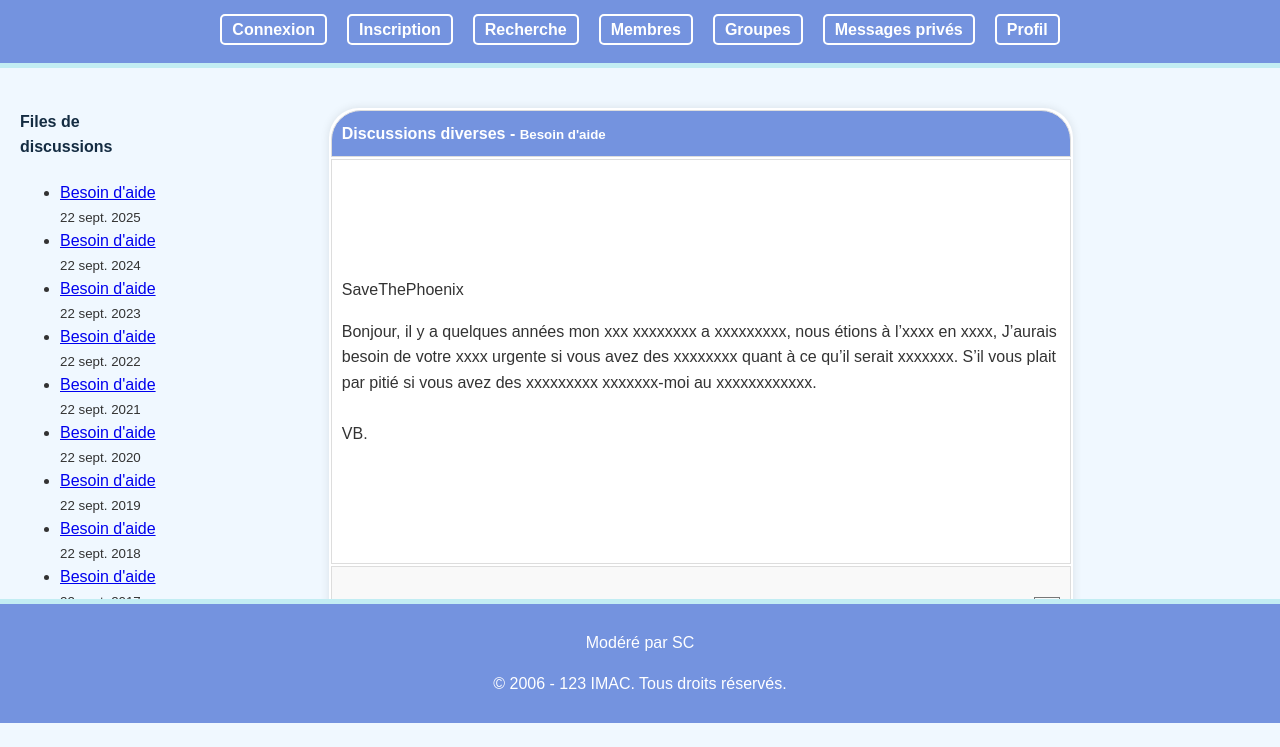
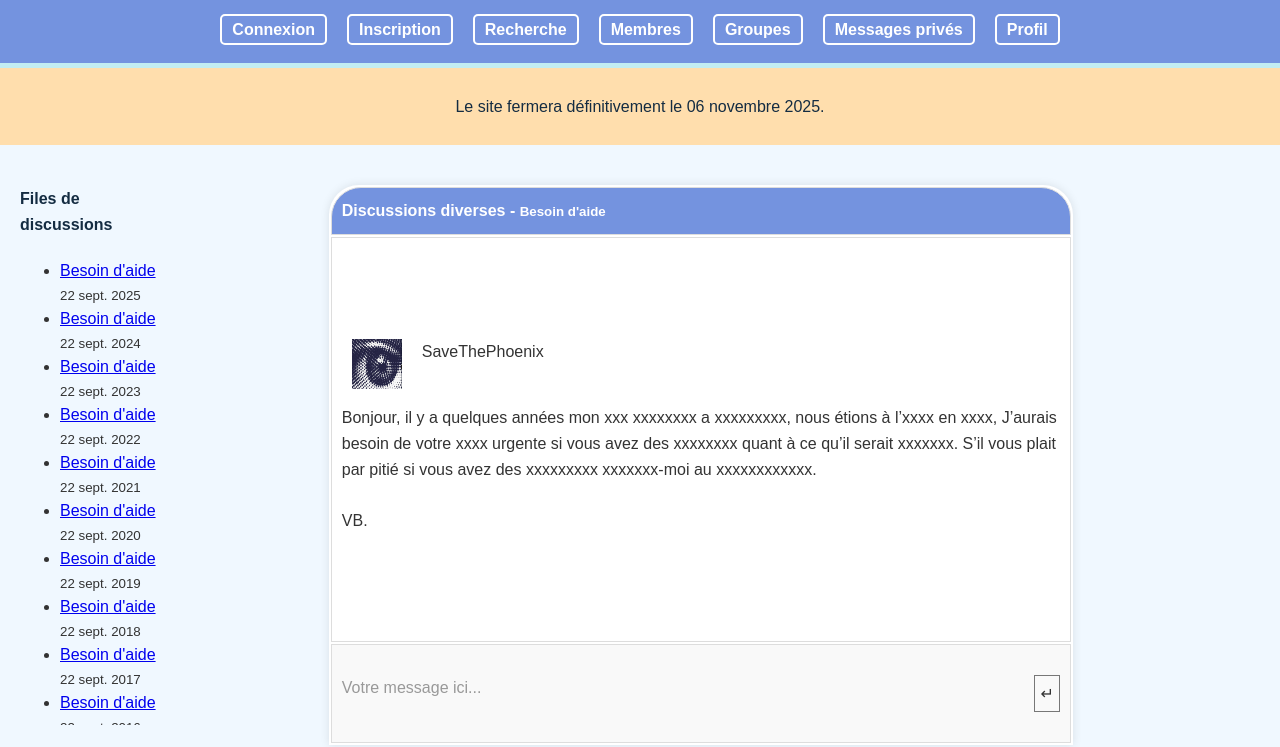
Before and after one commit to ClaireG0702/123IMAC_maquette, a plain HTML site: page src/chat.html in a window 1280 px wide. Shown: the part 77-824 px from the top of the page. Before the commit the page ends 800 px from the top, so only its background shows below. Drawn offline with Linux system fonts and the light colour scheme; a script that the page names is missing.

Commit message:
ajout bandeau + pdp

```diff
--- a/src/chat.html
+++ b/src/chat.html
@@ -21,6 +21,9 @@
             </ul>
         </nav>
     </header>
+    <section class="bandeau">
+        <p>Le site fermera définitivement le 06 novembre 2025.</p>
+    </section>
     <main>
         <section class="list">
             <h4>Files de discussions</h4>
@@ -56,7 +59,7 @@
                 <tbody>
                     <tr>
                         <td class="chat">
-                            <p>SaveThePhoenix</p>
+                            <p class="pseudo"><img src="../asset/eye.png" alt="eye" width="50px" height="50px"> SaveThePhoenix</p>
                             <p class="old-message">Bonjour, il y a quelques années mon xxx xxxxxxxx a xxxxxxxxx, nous étions à l’xxxx en xxxx, J’aurais besoin de votre xxxx urgente si vous avez des xxxxxxxx quant à ce qu’il serait xxxxxxx. S’il vous plait par pitié si vous avez des xxxxxxxxx xxxxxxx-moi au xxxxxxxxxxxx.<br><br>VB.</p>
                         </td>
                     </tr>
--- a/src/styles/chat.css
+++ b/src/styles/chat.css
@@ -6,7 +6,7 @@ body {
     margin: 0;
     padding: 0;
     line-height: 1.6;
-    overflow: hidden;
+    overflow: scroll;
 }
 
 /* Header */
@@ -120,6 +120,26 @@ tr:nth-child(even) {
     background-color: #f9f9f9;
 }
 
+.bandeau {
+    margin: 0;
+    padding: 10px;
+    color: #142c42;
+    background-color: navajowhite;
+    text-align: center;
+}
+
+.pseudo {
+    display: flex;
+    gap: 20px;
+    margin: 10px;
+}
+
+.pseudo img {
+    width: 50px;
+    height: 50px;
+    margin: 0;
+}
+
 .chat {
     height: 80%;
 }
@@ -148,7 +168,7 @@ footer {
     padding: 10px 0;
     margin-top: 20px;
     border-top: 5px solid #c2edf3;
-    position: absolute;
+    position: relative;
     bottom: 0;
     width: 100%;
 }
--- a/src/styles/style.css
+++ b/src/styles/style.css
@@ -6,6 +6,7 @@ body {
     margin: 0;
     padding: 0;
     line-height: 1.6;
+    overflow: scroll;
 }
 
 /* Header */
@@ -49,6 +50,16 @@ nav ul li a:hover {
 /* Main Content */
 main {
     padding: 20px;
+    position: relative;
+    overflow: scroll;
+}
+
+.bandeau {
+    margin: 0;
+    padding: 10px;
+    color: #142c42;
+    background-color: navajowhite;
+    text-align: center;
 }
 
 /* Threads Section */
@@ -117,7 +128,7 @@ footer {
     padding: 10px 0;
     margin-top: 20px;
     border-top: 5px solid #c2edf3;
-    position: absolute;
+    position: relative;
     bottom: 0;
     width: 100%;
 }
```
Also changed, not shown: src/index.html (+3 -0 lines), asset/eye.png (added).
